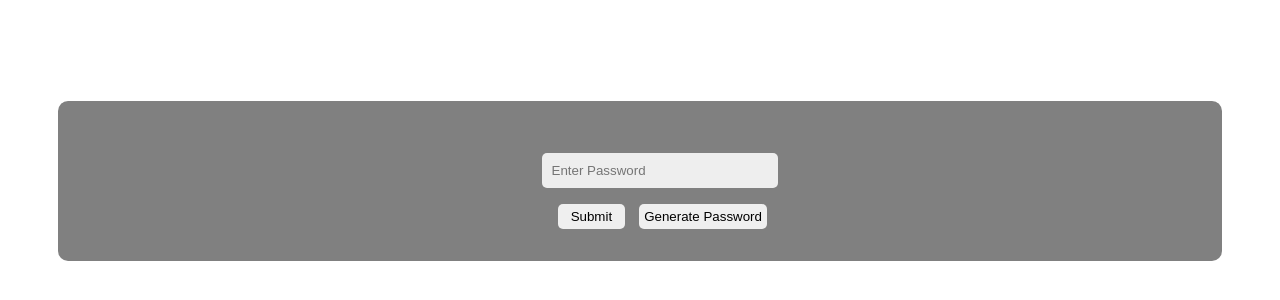
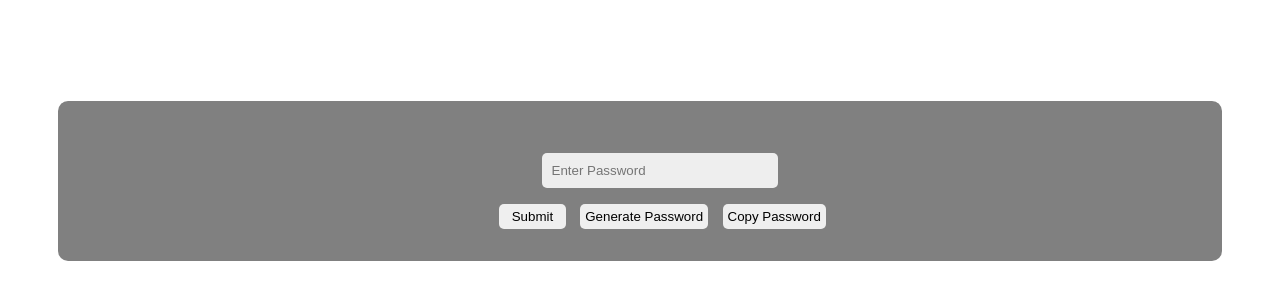
Before and after one commit to PRINCEOTECH/password-generator, a plain HTML site: page index.html in a window 1280 px wide. Shown: the part 152-452 px from the top of the page. Drawn offline with Linux system fonts and the light colour scheme.

Commit message:
added copy functionality

```diff
--- a/index.css
+++ b/index.css
@@ -59,3 +59,15 @@
     background: navy;
     color: #eee;
 }
+
+#btn-copy:hover{
+    background: black;
+    color: #eee;
+}
+
+#btn-copy{
+    padding: 5px;
+    margin: 5px;
+    border: none;
+    border-radius: 5px;
+}
--- a/index.html
+++ b/index.html
@@ -15,6 +15,7 @@
         <div class="buttons">
             <button id="btn" onclick="clearInput()">Submit</button>
             <button id="btn-generator" onclick="generator()">Generate Password</button>
+            <button id="btn-copy" onclick="copyPassword()">Copy Password</button>
         </div>
     </div>
 
--- a/index.js
+++ b/index.js
@@ -31,3 +31,9 @@ function clearInput(){
         passwordGenerator.value = "";
     }
 }
+
+function copyPassword(){
+    passwordGenerator.select();
+    passwordGenerator.setSelectionRange(0, 9999999);
+    document.execCommand("copy")
+}
```
